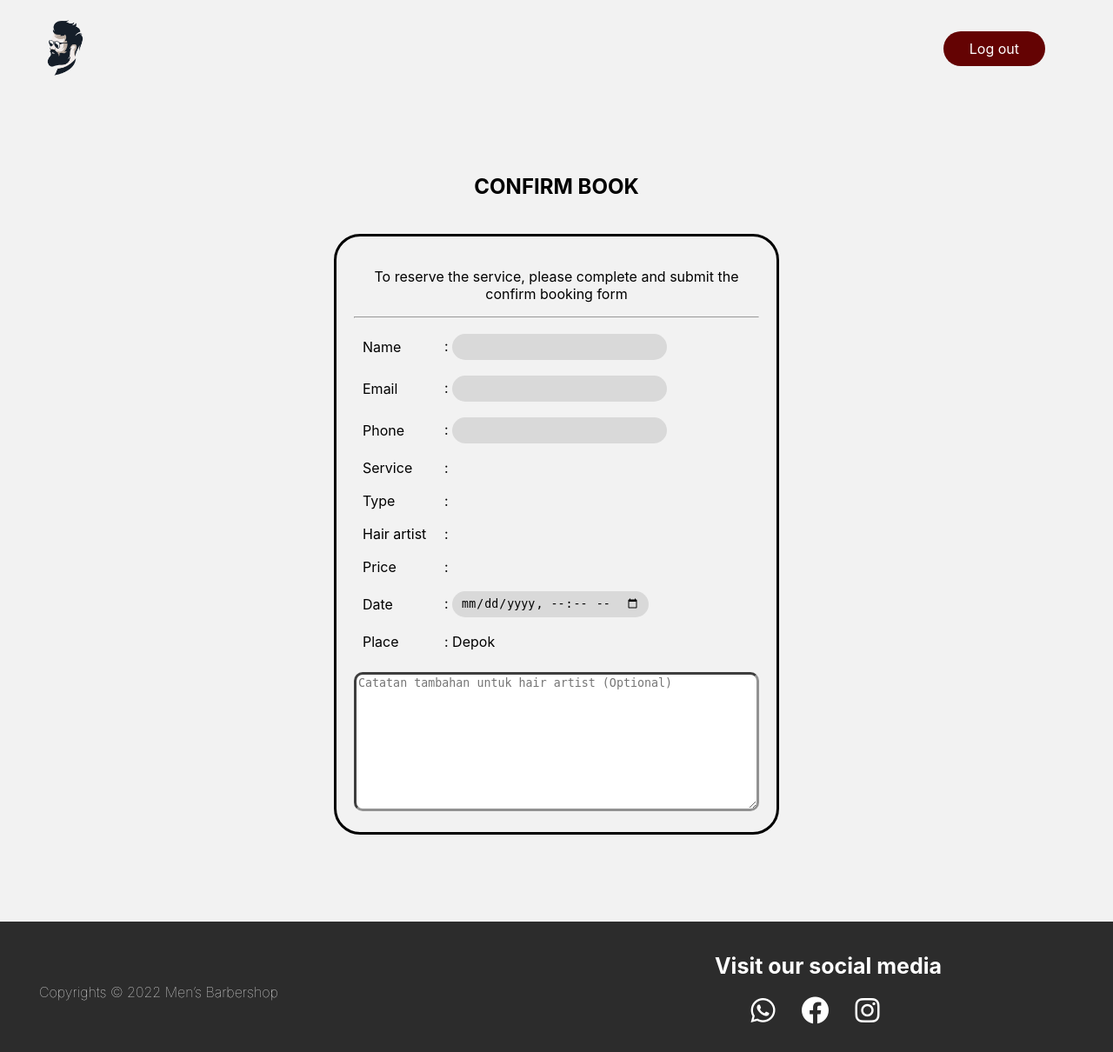
After one commit to suwuk/barbershop, a CodeIgniter app: page /barbershop/book/confirm in a window 1280 px wide. The commit adds this page. Shown: the whole page at 87% size. Run offline with CodeIgniter, Linux system fonts and the light colour scheme.

Commit message:
Menambahkan layout confirm booking

```diff
--- a/application/controllers/Book.php
+++ b/application/controllers/Book.php
@@ -37,5 +37,12 @@ class Book extends CI_Controller {
 		$this->load->view('v_footer.php');
 	}
 
+	public function confirm()
+	{
+		$this->load->view('v_header.php');
+		$this->load->view('v_confirm_book.php');
+		$this->load->view('v_footer.php');
+	}
+
 
 }
--- /dev/null
+++ b/application/views/v_confirm_book.php
@@ -0,0 +1,64 @@
+<article id="Confirm">
+              <h2>CONFIRM BOOK</h2>
+              <div class="confirm line1">
+
+                     <div class="cnf">
+                            <p>To reserve the service, please complete and submit the confirm booking form</p>
+                            <hr>
+
+                            <form action="">
+                                <table cellpadding="8">
+                                    <tr>
+                                        <td class="nm" width="20%">Name</td>
+                                        <td width="80%">:  <input type="text" name="" id="" class="isi"></td>
+                                    </tr>
+
+                                    <tr>
+                                        <td>Email</td>
+                                        <td>:  <input type="text" name="" id="" class="isi"></td>
+                                    </tr>
+                                    <tr>
+                                        <td>Phone</td>
+                                        <td>:  <input type="text" name="" id="" class="isi"></td>
+                                    </tr>
+                                    <tr>
+                                        <td>Service</td>
+                                        <td>:  </td>
+                                    </tr>
+                                    <tr>
+                                        <td>Type</td>
+                                        <td>:  </td>
+                                    </tr>
+                                    <tr>
+                                        <td>Hair artist</td>
+                                        <td>:  </td>
+                                    </tr>
+                                    <tr>
+                                        <td>Price</td>
+                                        <td>:  </td>
+                                    </tr>
+                                    <tr>
+                                        <td>Date</td>
+                                        <td>:  <input type="datetime-local" name="" id=""></td>
+                                    </tr>
+                                    <tr>
+                                        <td>Place</td>
+                                        <td>:  Depok</td>
+                                    </tr>
+
+                                </table>
+                                <!-- Email       :  <input type="text" name="" id=""><br>
+                                Phone       :  <input type="text" name="" id=""><br>
+                                Service     :  <br>
+                                Type        :  <br>
+                                Hairartist  :  <br>
+                                Price       :  <br>
+                                Date        :  <input type="datetime-local" name="" id=""><br>
+                                Place       :  <br> -->
+                                <textarea name="" id="" cols="30" rows="10" placeholder="Catatan tambahan untuk hair artist (Optional)"></textarea>
+
+                            </form>
+                     </div>
+              </div>
+
+</article>
--- a/assets/css/service.css
+++ b/assets/css/service.css
@@ -89,3 +89,46 @@
     justify-content: center;
     height: 100%;
 }
+
+.cnf p{
+    text-align: center;
+}
+.cnf {
+    width: 40%;
+    margin: 0 auto;
+    border-radius: 30px;
+    border: 3px solid #000000;
+    padding: 20px;
+    margin-top: 20px;
+}
+
+table {
+    width: 100%;
+}
+
+.isi {
+    width: 70%;
+}
+
+.cnf input{
+    border-radius: 20px;
+    border: none;
+    background-color: #d9d9d9;
+    height: 30px;
+    padding: 10px;
+}
+
+.cnf input:focus {
+    outline: none;
+}
+
+textarea {
+    border: 3px inset #929292;
+    width: 100%;
+    border-radius: 10px;
+    margin-top: 15px;
+}
+
+.confirm {
+    padding-bottom: 100px;
+}
```
Also changed, not shown: application/views/v_hairartist.php (+6 -6 lines).
